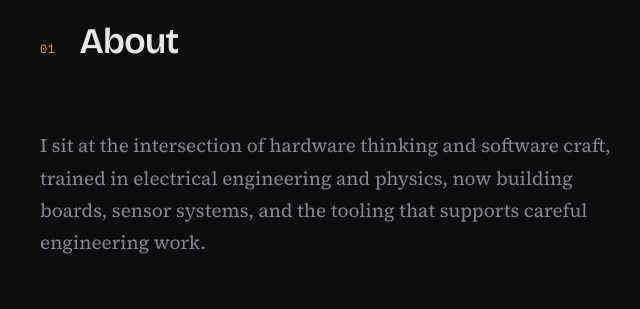
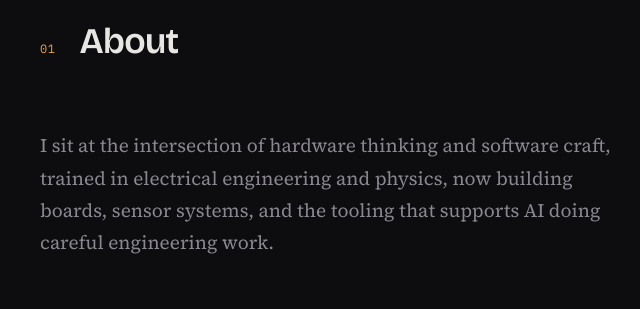
Before and after one commit to benteigland11/benteigland11.github.io, a plain HTML site: page index.html in a window 1280 px wide. Shown: the part 860-1169 px from the top of the page, 50-690 px from the left. Drawn offline with nearby package versions, Linux system fonts and the light colour scheme.

Commit message:
Clarify About copy: tooling supports AI doing careful engineering work.
Co-authored-by: Cursor <cursoragent@cursor.com>

```diff
--- a/index.html
+++ b/index.html
@@ -67,7 +67,7 @@
             <p>
               I sit at the intersection of hardware thinking and software craft,
               trained in electrical engineering and physics, now building boards,
-              sensor systems, and the tooling that supports careful engineering work.
+              sensor systems, and the tooling that supports AI doing careful engineering work.
             </p>
           </div>
           <div class="about-details">
```
